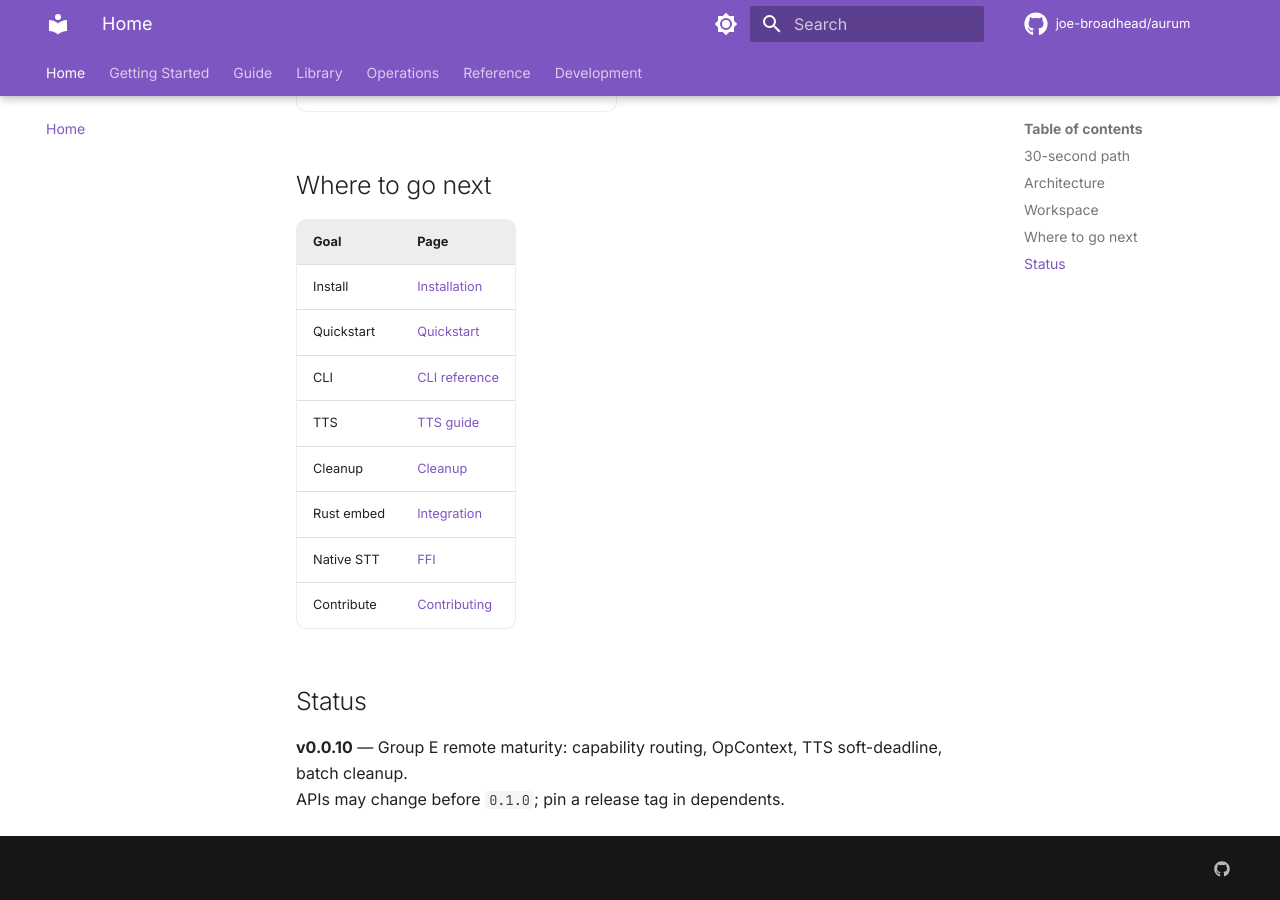
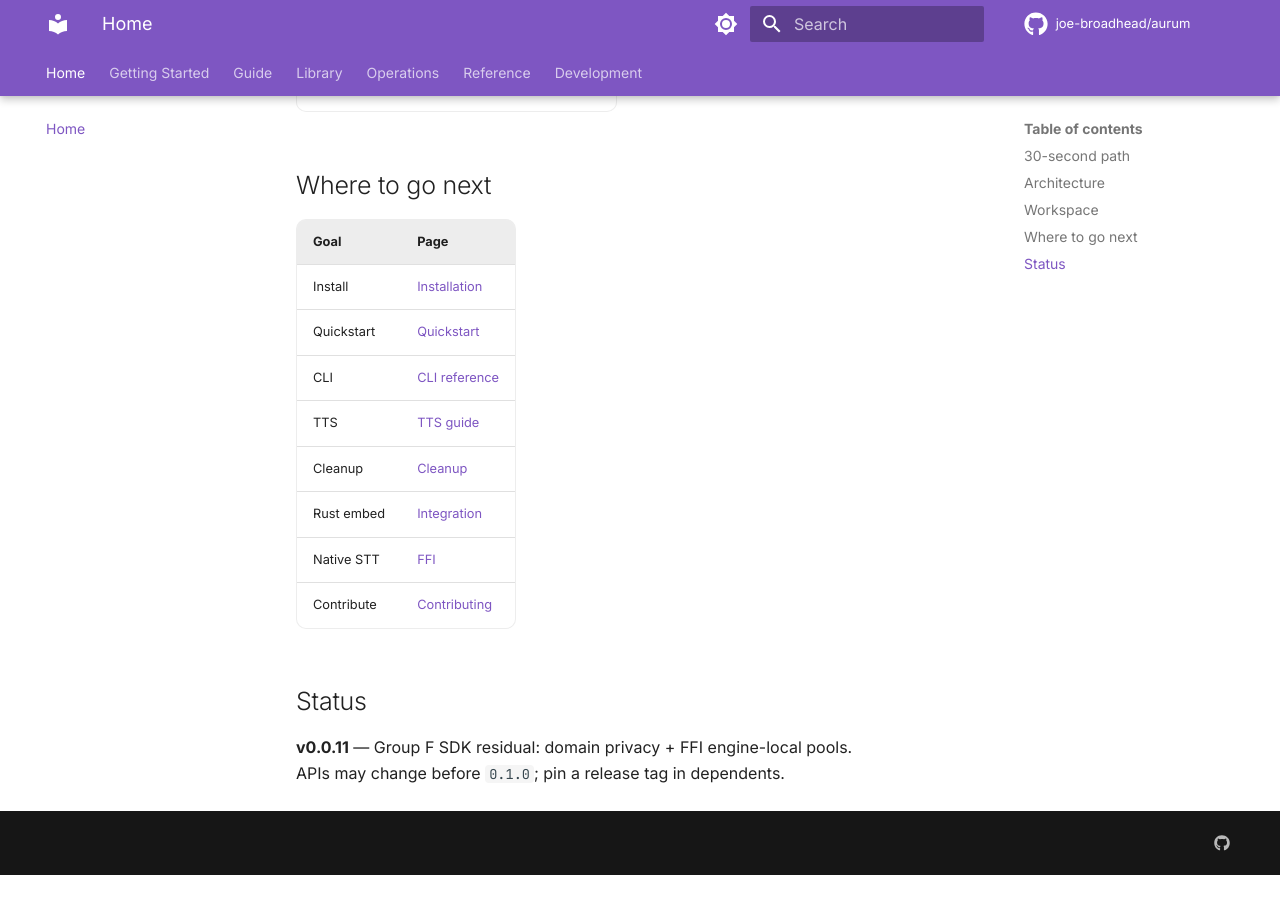
Before and after one commit to joe-broadhead/aurum, an MkDocs documentation site: the page built from docs/index.md, in a window 1280 px wide and 900 px high, scrolled down 2689 px. Built offline with MkDocs 1.6.1 and Material for MkDocs 9.7.7, drawn with Linux system fonts in a browser that asks for light colours; comment, search, counter and statistics services are not loaded; after the commit the page ends 3564 px from its top, so only the background shows below that.

Commit message:
chore(release): prepare v0.0.11 Group F SDK residual cut
Bump VERSION/workspace to 0.0.11 and date AudioInput/TranscriptionResult
privacy plus FFI engine-local pools for the release tag.

```diff
--- a/Cargo.toml
+++ b/Cargo.toml
@@ -8,7 +8,7 @@
 default-members = ["crates/aurum"]
 
 [workspace.package]
-version = "0.0.10"
+version = "0.0.11"
 edition = "2021"
 license = "MIT"
 authors = ["Joe Broadhead"]
@@ -20,7 +20,7 @@
 
 [workspace.dependencies]
 # default-features = false so dependents can opt out of TTS/ORT (JOE-1647 native examples).
-aurum-core = { path = "crates/aurum-core", version = "0.0.10", default-features = false }
+aurum-core = { path = "crates/aurum-core", version = "0.0.11", default-features = false }
 async-trait = "0.1"
 base64 = "0.22"
 clap = { version = "4", features = ["derive", "env"] }
--- a/docs/index.md
+++ b/docs/index.md
@@ -71,5 +71,5 @@
 
 ## Status
 
-**v0.0.10** — Group E remote maturity: capability routing, OpContext, TTS soft-deadline, batch cleanup.
+**v0.0.11** — Group F SDK residual: domain privacy + FFI engine-local pools.
 APIs may change before `0.1.0`; pin a release tag in dependents.
```
Also changed, not shown: CHANGELOG.md (+8 -1 lines), README.md (+2 -2 lines), crates/aurum-core/README.md (+2 -2 lines), crates/aurum-ffi/README.md (+1 -1 lines), docs/library/overview.md (+4 -4 lines), 2 other files.
